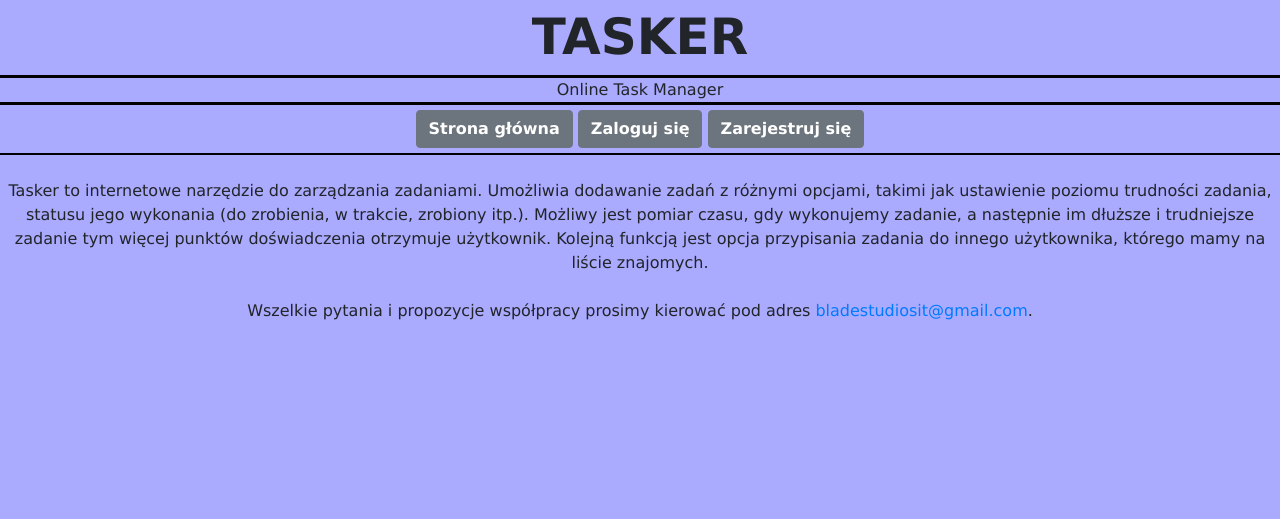
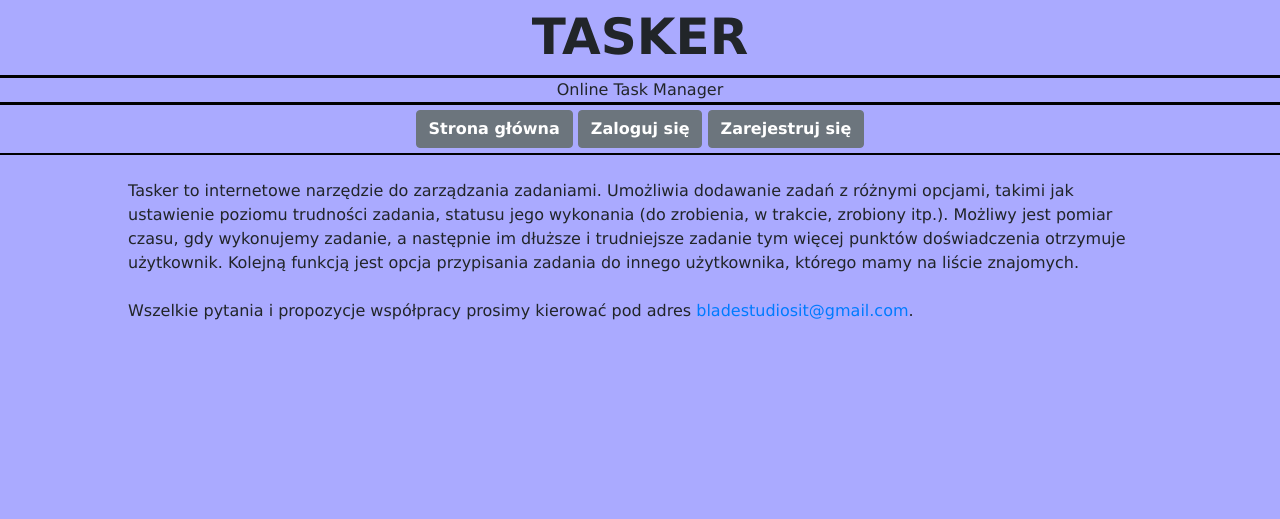
Before and after one commit to BladeStudios/tasker, a PHP site: page / in a window 1280 px wide. Shown: the top 519 px of the page. Run offline with PHP 8.4, Linux system fonts and the light colour scheme.

Commit message:
small design changes on index.php

```diff
--- a/css/style.css
+++ b/css/style.css
@@ -50,3 +50,9 @@ body
     font-weight: bold;
     font-family: Verdana, Tahoma, sans-serif;
 }
+
+#text
+{
+    padding: 0 10%;
+    text-align: left;
+}
```
